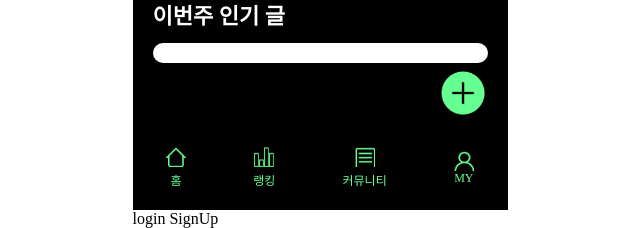
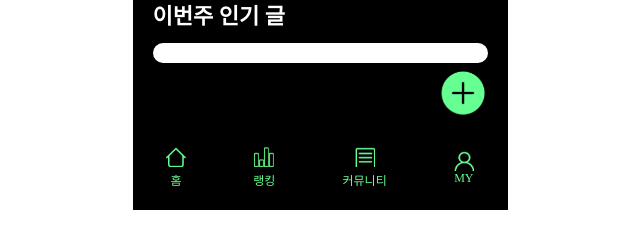
Before and after one commit to gyurili/2024-Herethon-REBORN, a Django app: page / in a window 1280 px wide. Shown: the part 602-830 px from the top of the page, without its empty margins (320-960 px from the left). Run offline with Django 5.2, Linux system fonts and the light colour scheme; data that the repository does not hold is empty; some libraries are stand-ins or nearby versions.

Commit message:
delete main page button

```diff
--- a/mainApp/templates/mainApp/main.html
+++ b/mainApp/templates/mainApp/main.html
@@ -184,26 +184,6 @@
         </div>
     </footer>
 
-
-    <!--   로그인이 되어 있지 않으면   -->
-    {% if not user.is_authenticated %}
-    <a href="{% url 'accountApp:login' %}?next={{ request.path }}" class="pragmatic_header_nav">
-        <span>login</span>
-    </a>
-    <a href="{% url 'accountApp:create' %}?next={{ request.path }}" class="pragmatic_header_nav">
-        <span>SignUp</span>
-    </a>
-    {% else %}
-    <form action="{% url 'accountApp:detail' pk=user.pk %}" class="pragmatic_header_nav">
-        <button type="submit">MyPage</button>
-    </form>
-
-    <form action="{% url 'accountApp:logout' %}?next={{ request.path }}" method="post" class="pragmatic_header_nav">
-        {% csrf_token %}
-        <button type="submit">logout</button>
-    </form>
-    {% endif %}
-
     <script src="https://unpkg.com/swiper/swiper-bundle.min.js"></script>
     <script>
         document.addEventListener('DOMContentLoaded', function () {
```
